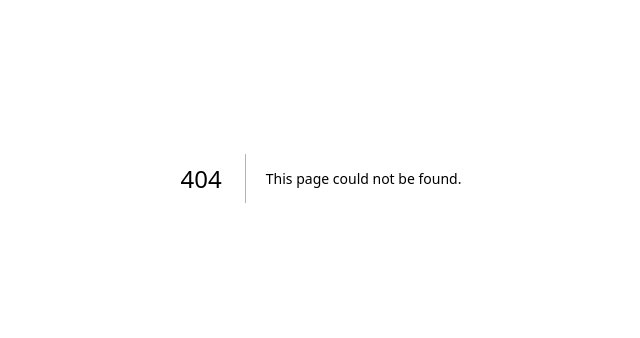
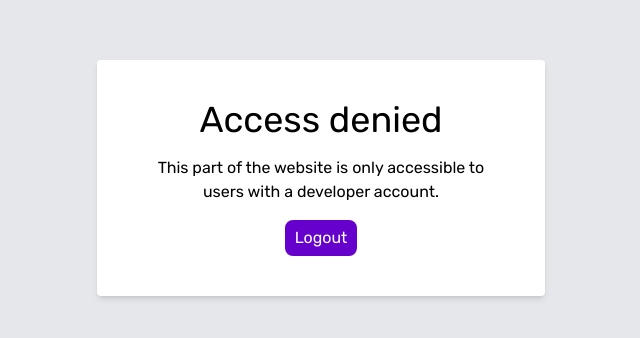
Before and after one commit to maciejors/Family_Store_dev, a Next.js app: page /dev/access-denied in a window 1280 px wide. Before the commit this address had no page. Shown: the part 222-560 px from the top of the page, without its empty margins (319-959 px from the left). Built offline with nearby package versions, Linux system fonts and the light colour scheme.

Commit message:
add redirect page fr non-developers

```diff
--- /dev/null
+++ b/app/dev/access-denied/page.jsx
@@ -0,0 +1,27 @@
+'use client';
+
+import { useRouter } from 'next/navigation';
+import { signOut } from '@/app/db/auth';
+import '../../globals.css';
+import './styles.css';
+
+export default function page() {
+	const { push } = useRouter();
+
+	async function logout() {
+		await signOut();
+		push('/dev');
+	}
+
+	return (
+		<div className="message-container">
+			<main className="message">
+				<h2>Access denied</h2>
+				<p>This part of the website is only accessible to users with a developer account.</p>
+				<button className="btn btn-primary" onClick={logout}>
+					Logout
+				</button>
+			</main>
+		</div>
+	);
+}
--- /dev/null
+++ b/app/dev/access-denied/styles.css
@@ -0,0 +1,13 @@
+.message-container {
+	@apply flex flex-col items-center justify-center h-screen;
+}
+
+.message {
+	@apply p-10 shadow-md rounded bg-white mx-8 max-w-md;
+	@apply flex flex-col gap-4 items-center;
+}
+
+.message p,
+.message h2 {
+	@apply text-center;
+}
--- a/app/dev/dashboard/page.jsx
+++ b/app/dev/dashboard/page.jsx
@@ -28,7 +28,7 @@ export default function Dashboard() {
 			checkPermissions(
 				currentUser,
 				() => push('/dev'),
-				() => push('/dev') // TODO: add a special page for non-developers
+				() => push('/dev/access-denied')
 			);
 			const fetchedBrands = await getBrandsForUser(currentUser.uid);
 			const fetchedAppsByBrands = await getAppsByBrands(fetchedBrands);
```
